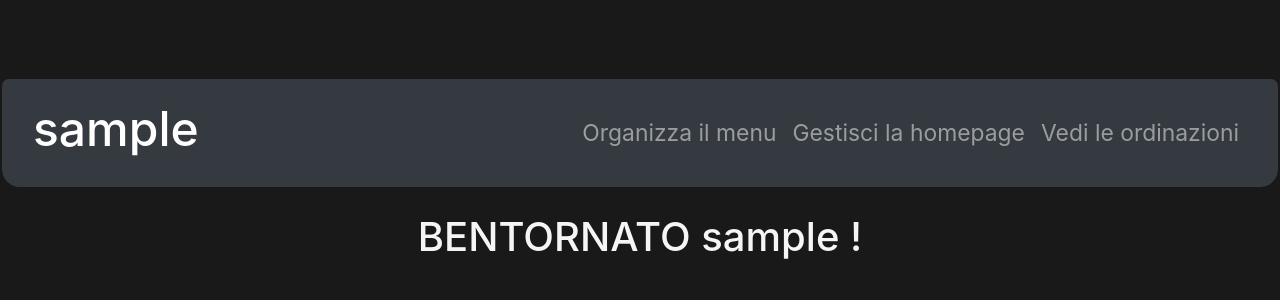
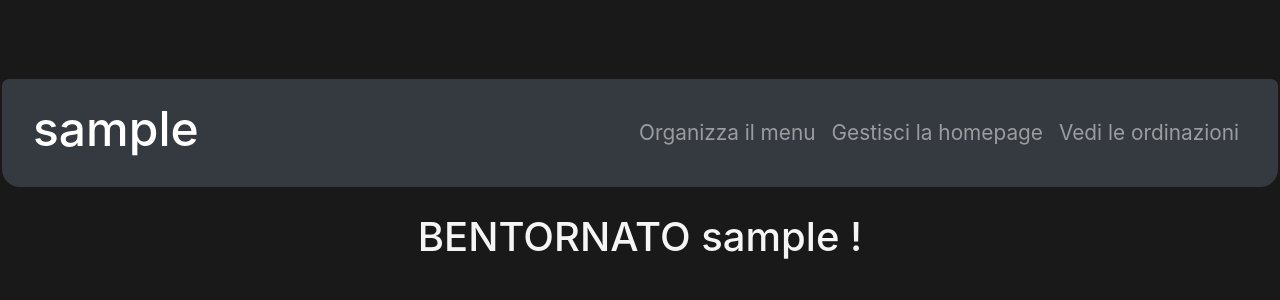
Before and after one commit to Rude23/SeifrittoOrvieto, a Django app: page /manager in a window 1280 px wide. Shown: the top 300 px of the page. Run offline with Django 3.2, Linux system fonts and the light colour scheme; the visitor is signed in with stand-in values (Sample User, id 1); some libraries are stand-ins or nearby versions.

Commit message:
bug and style fix

```diff
--- a/menu/static/menu/css/menu_ordinato.css
+++ b/menu/static/menu/css/menu_ordinato.css
@@ -29,8 +29,7 @@ border: 2px solid #191919;
 }
 
 .nav-link {
-font-size: 110%;
-text-transform: capitalize;
+font-size: 100%;
 }
 
 #navbar{
--- a/menu/templates/menu/ordina.html
+++ b/menu/templates/menu/ordina.html
@@ -105,9 +105,11 @@
                 </span>
 
                 <span class="col-2 col-md-2">
+                    {% comment %}
                     {% if item.get_disponibile %}
                     <a href="{{item.get_add_to_cart_url}} "> <i class="fas fa-cart-plus vcenter" style="font-size: 135%"></i></a>
-                    {%  endif %}
+                    {% endif %}
+                    {% comment %}
                 </span>
                 </li>
             {% endif %}
--- a/slideshow/static/slideshow/css/style.css
+++ b/slideshow/static/slideshow/css/style.css
@@ -5,10 +5,6 @@ nav {
     padding-bottom: 1px;
     border-radius: 9px 9px 20px 20px;
     border: 2px solid #191919
-}
-
-.nav-link{
-    font-size:110%;
 }
 
 header div{
```
